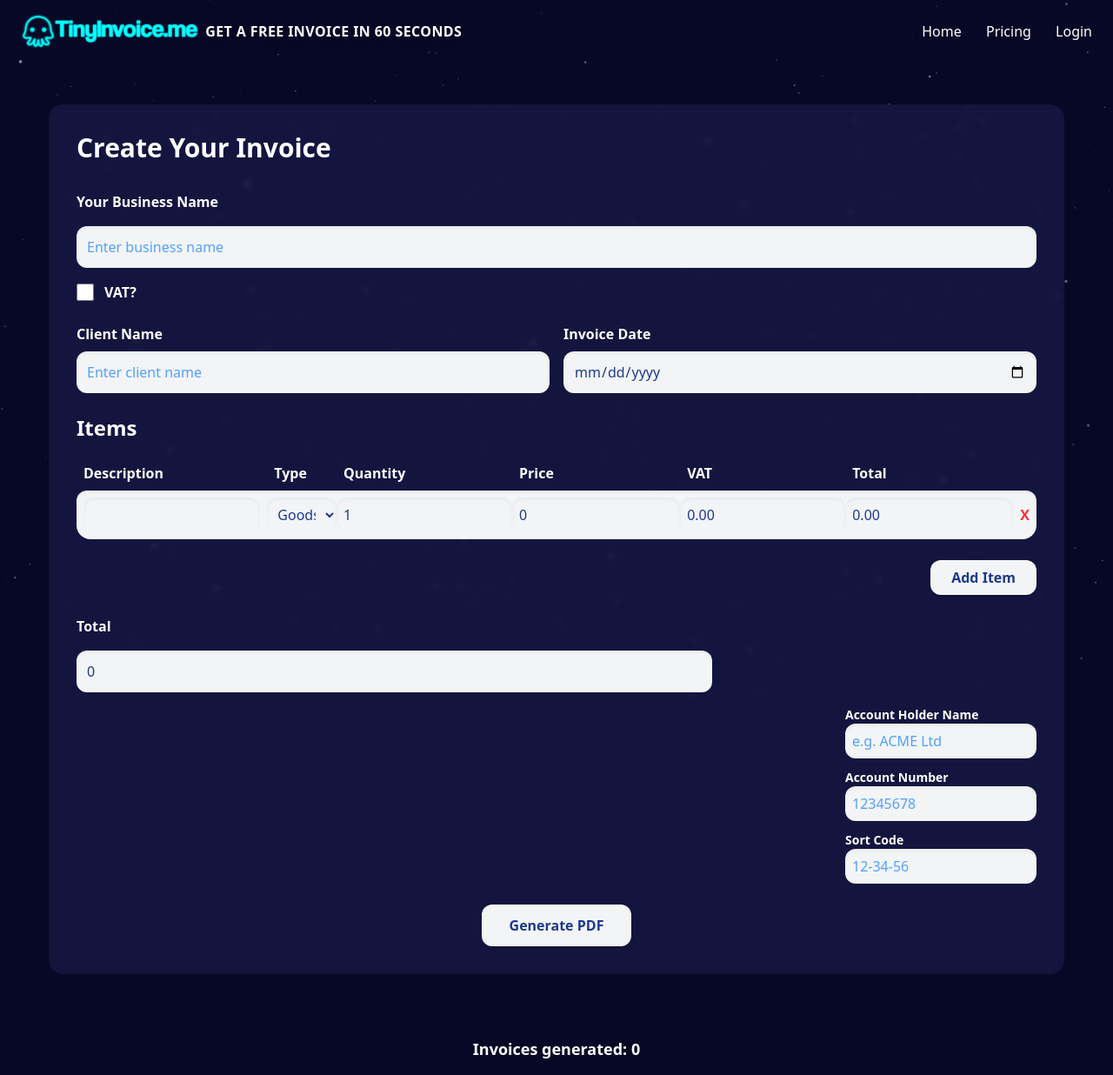
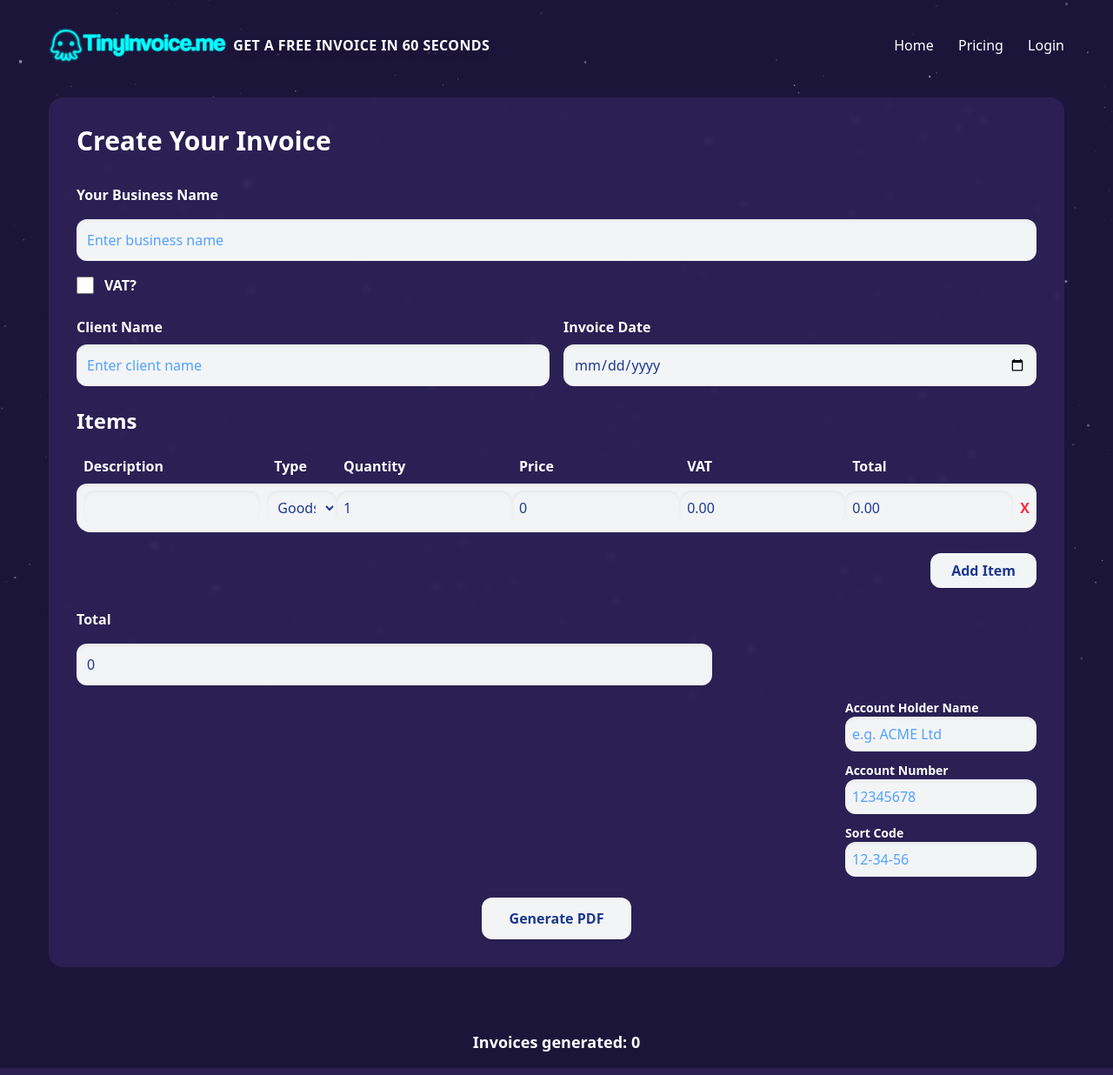
Before and after one commit to funktotheface/tinyinvoice, a Flask app: page / in a window 1280 px wide. Shown: the whole page at 87% size. Run offline with Flask 3, Linux system fonts and the light colour scheme; style sheets or scripts are compiled from the project's sources; parts of the project's set-up code (start-up, migrations or seed data) failed here and were passed over.

Commit message:
Refactor styles and layout: update background color, adjust body padding, and modify header class for improved design consistency

```diff
--- a/static/css/output.css
+++ b/static/css/output.css
@@ -443,6 +472,9 @@
   }
   .py-4 {
     padding-block: calc(var(--spacing) * 4);
+  }
+  .pt-4 {
+    padding-top: calc(var(--spacing) * 4);
   }
   .pt-24 {
     padding-top: calc(var(--spacing) * 24);
@@ -656,6 +692,12 @@
       line-height: var(--tw-leading, var(--text-base--line-height));
     }
   }
+  .sm\:text-lg {
+    @media (width >= 40rem) {
+      font-size: var(--text-lg);
+      line-height: var(--tw-leading, var(--text-lg--line-height));
+    }
+  }
   .lg\:col-span-2 {
     @media (width >= 64rem) {
       grid-column: span 2 / span 2;
@@ -696,6 +738,26 @@
       justify-self: flex-end;
     }
   }
+}
+@property --tw-rotate-x {
+  syntax: "*";
+  inherits: false;
+}
+@property --tw-rotate-y {
+  syntax: "*";
+  inherits: false;
+}
+@property --tw-rotate-z {
+  syntax: "*";
+  inherits: false;
+}
+@property --tw-skew-x {
+  syntax: "*";
+  inherits: false;
+}
+@property --tw-skew-y {
+  syntax: "*";
+  inherits: false;
 }
 @property --tw-space-y-reverse {
   syntax: "*";
@@ -890,6 +952,11 @@
 @layer properties {
   @supports ((-webkit-hyphens: none) and (not (margin-trim: inline))) or ((-moz-orient: inline) and (not (color:rgb(from red r g b)))) {
     *, ::before, ::after, ::backdrop {
+      --tw-rotate-x: initial;
+      --tw-rotate-y: initial;
+      --tw-rotate-z: initial;
+      --tw-skew-x: initial;
+      --tw-skew-y: initial;
       --tw-space-y-reverse: 0;
       --tw-space-x-reverse: 0;
       --tw-border-style: solid;
--- a/static/css/style.css
+++ b/static/css/style.css
@@ -4,7 +4,7 @@
 
 body {
   margin: 0;
-  background-color: #070825;
+  background-color: #1c153a;
 }
 
 
--- a/templates/base.html
+++ b/templates/base.html
@@ -9,7 +9,7 @@
     <link rel="stylesheet" href="{{ url_for('static', filename='css/style.css') }}">
 </head>
 
-<body class="pt-24 px-4 sm:px-8">
+<body class="pt-4 px-4 sm:px-8">
 
     {% include 'partials/header.html' %}
 
--- a/templates/partials/header.html
+++ b/templates/partials/header.html
@@ -1,5 +1,5 @@
 <header id="main-header"
-    class="fixed top-0 left-0 w-full z-50 transition-all duration-500 ease-out bg-transparent">
+    class="top-0 left-0 w-full  transition-all duration-500 ease-out bg-transparent">
 
     <div class="max-w-7xl mx-auto flex items-center justify-between px-6 py-4">
         <!-- Logo -->
```
Also changed, not shown: other parts of static/css/output.css (+33 -0 lines), instance/tinyinvoice.db.
